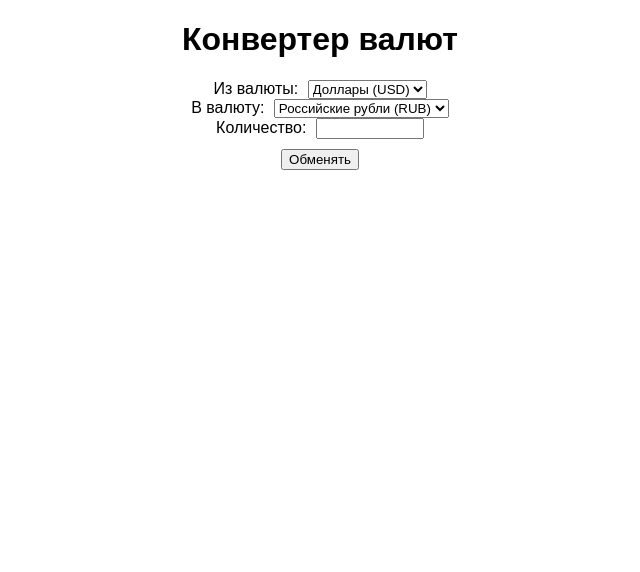
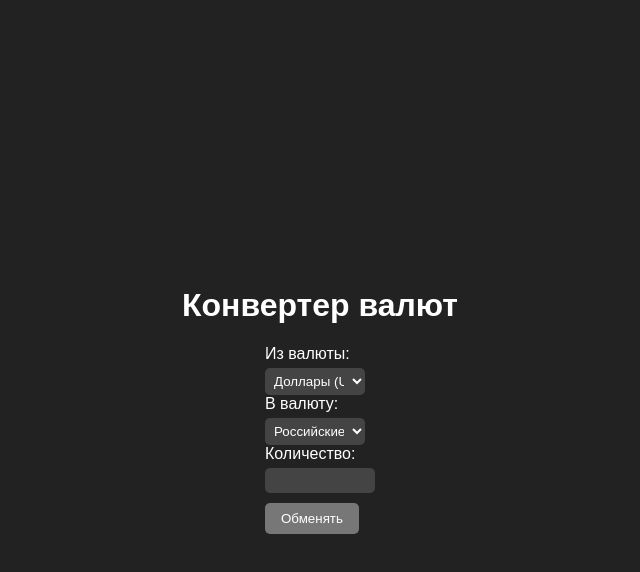
Before and after one commit to Tikhomi/currencyExchange, a plain HTML site: page index.html in a window 1280 px wide. Shown: the whole page, without its empty margins (320-960 px from the left). Drawn offline with Linux system fonts and the light colour scheme; no server answers.

Commit message:
Update styles.css

```diff
--- a/styles.css
+++ b/styles.css
@@ -1,26 +1,54 @@
 body {
+    background-color: #222;
+    color: #fff;
     font-family: Arial, sans-serif;
+    display: flex;
+    flex-direction: column;
+    justify-content: center;
+    align-items: center;
+    height: 100vh;
+    margin: 0;
 }
 
-h1 {
-    text-align: center;
-}
-
-#exchange-form {
-    text-align: center;
+#title {
     margin-bottom: 20px;
 }
 
-label {
-    margin-right: 5px;
+.exchange-container {
+    display: flex;
+    justify-content: center;
+    align-items: center;
 }
 
-input[type="number"] {
-    width: 100px;
-    margin-bottom: 10px;
+.exchange-block {
+    margin: 10px;
 }
 
-#result {
-    text-align: center;
-    font-weight: bold;
+label {
+    display: block;
+    margin-bottom: 5px;
 }
+
+input[type="number"],
+select {
+    background-color: #444;
+    color: #fff;
+    border: none;
+    border-radius: 5px;
+    padding: 5px;
+    width: 100px; /* Ширина полей */
+}
+
+button {
+    background-color: #777;
+    color: #fff;
+    border: none;
+    border-radius: 5px;
+    padding: 8px 16px;
+    cursor: pointer;
+    margin-top: 10px;
+}
+
+button:hover {
+    background-color: #555;
+}
```
